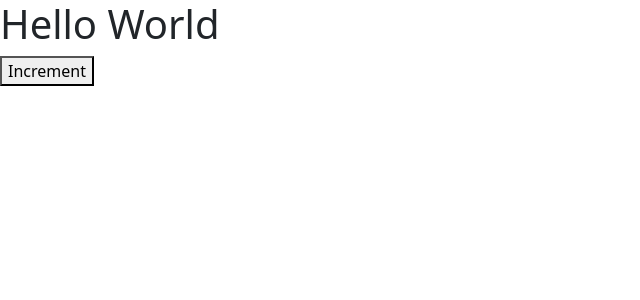
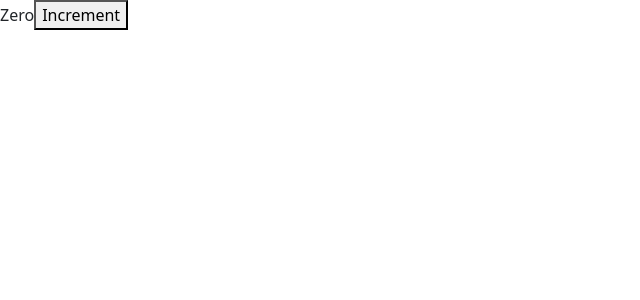
Before and after one commit to DemoClient-SP360/Javascript-html-CSS, a React (Create React App) app: page / in a window 1280 px wide. Shown: the top 300 px of the page, without its empty margins (0-640 px from the left). Built offline with nearby package versions, Linux system fonts and the light colour scheme.

Commit message:
r3_5: embedding expression to the component

```diff
--- a/src/components/counter.jsx
+++ b/src/components/counter.jsx
@@ -1,15 +1,22 @@
 import React, { Component } from 'react';
 
 class Counter extends Component {
-    state = {}
+    state = {
+        count: 0
+    }
     render() {
         return (
             <React.Fragment>
-                <h1>Hello World</h1>
+                <span>{this.formatCount()}</span>
                 <button>Increment</button>
             </React.Fragment>
         );
     }
+
+    formatCount() {
+        const count = this.state.count;
+        return count === 0 ? 'Zero' : count
+    };
 }
 
 export default Counter;
```
